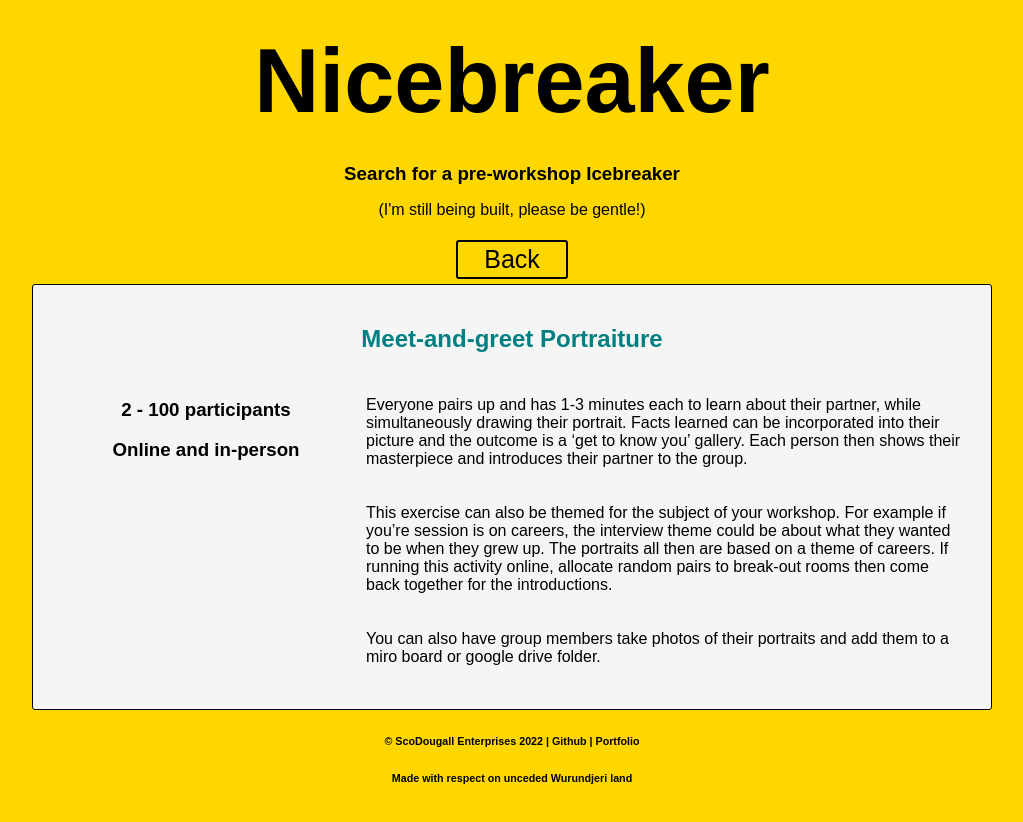
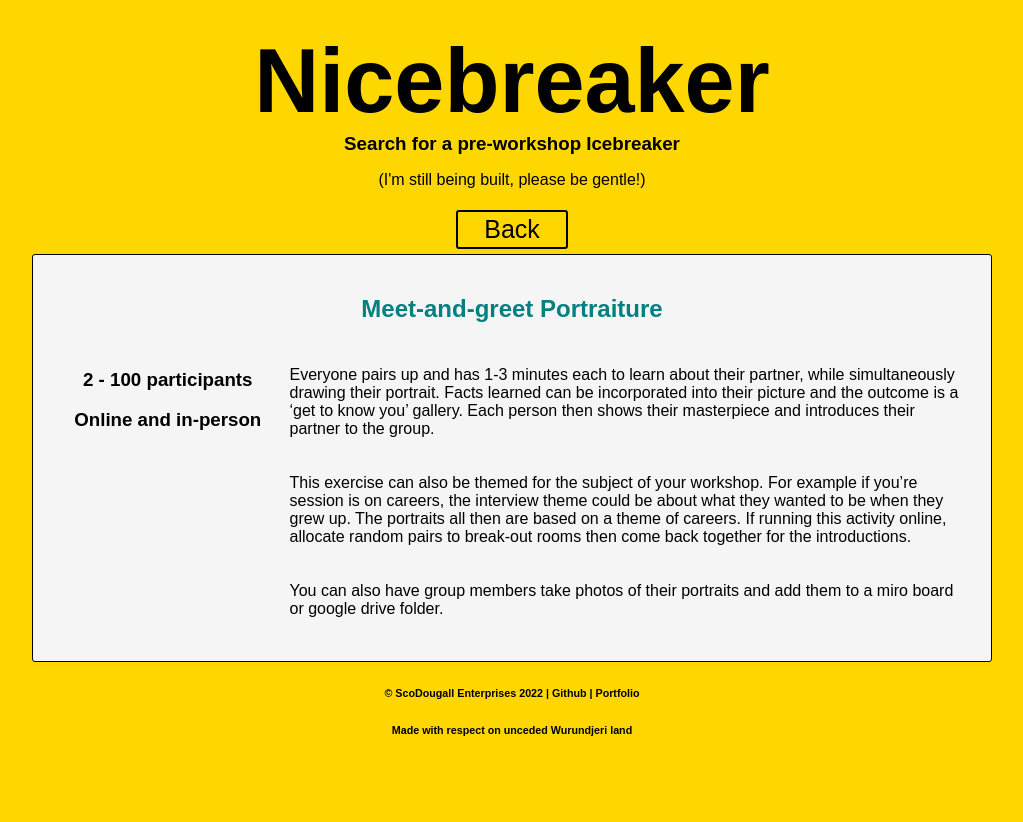
Before and after one commit to drinkwithdan/Nicebreaker, a React (Create React App) app: page /Nicebreaker/show/1 in a window 1280 px wide. Shown: the top 822 px of the page, without its empty margins (128-1151 px from the left). Built offline with nearby package versions, Linux system fonts and the light colour scheme; a web font is replaced by a local one.

Commit message:
Card CSS changes

```diff
--- a/src/App.css
+++ b/src/App.css
@@ -27,7 +27,7 @@ body {
 .navbar h1 {
   font-family: "Fuzzy Bubbles", "Proxima Nova", sans-serif;
   font-size: 50px;
-  margin: 30px;
+  margin: 30px 0 0 0;
 }
 
 .navbar h3 {
@@ -58,7 +58,7 @@ body {
   background-color: whitesmoke;
   display: flex;
   flex-direction: column;
-  border: 1px solid black;
+  border: 1px solid teal;
   border-radius: 3px;
   text-decoration: none;
   color: darkslategray;
@@ -81,8 +81,17 @@ body {
 }
 
 .card-title {
+  height: 100%;
   margin: 5px;
   color: teal;
+}
+
+.card-prep {
+  height: 100%;
+}
+
+.card h3 {
+  margin: 0;
 }
 
 .card p {
@@ -156,7 +165,7 @@ button:hover {
 
 .show-card {
   display: grid;
-  grid-template-columns: 1fr 2fr;
+  grid-template-columns: 1fr 3fr;
   grid-template-rows: 1 1fr;
   margin: auto;
   background-color: whitesmoke;
```
Also changed, not shown: 1 other file (tests, documents, lock files or other folders).
